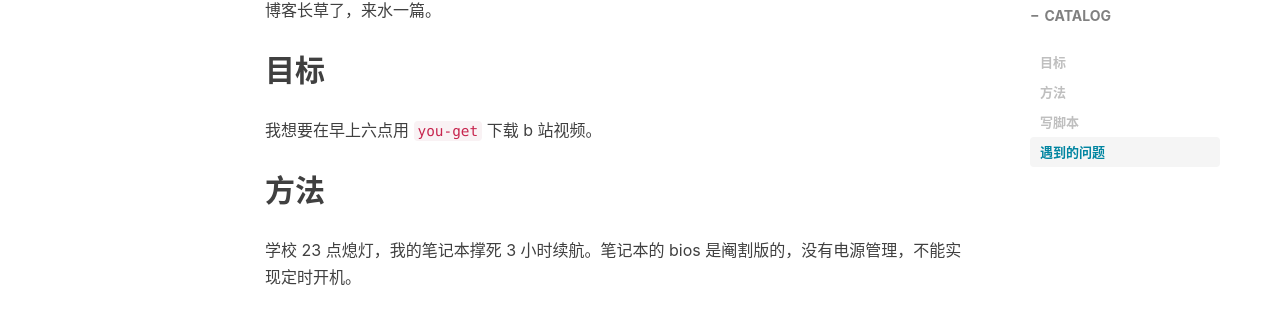
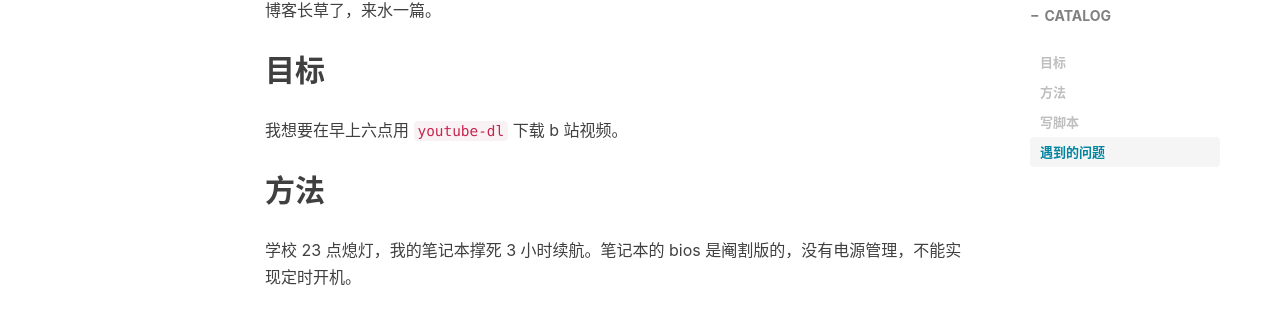
Before and after one commit to junyixu/junyixu.github.io, a Jekyll site: the page built from _posts/2020-04-06-automatically-wake-linux-system-from-sleep.md, in a window 1280 px wide and 900 px high, scrolled down 439 px. Shown: the part 137-448 px from the top of the window. Built offline with Jekyll 4.4.1, drawn with Linux system fonts in a browser that asks for light colours; nearby versions of some CDN libraries; comment, search, counter and statistics services are not loaded.

Commit message:
Update 2020-04-06-automatically-wake-linux-system-from-sleep.md

```diff
--- a/_posts/2020-04-06-automatically-wake-linux-system-from-sleep.md
+++ b/_posts/2020-04-06-automatically-wake-linux-system-from-sleep.md
@@ -15,7 +15,7 @@ tags:
 
 ## 目标
 
-我想要在早上六点用 `you-get` 下载 b 站视频。
+我想要在早上六点用 `youtube-dl` 下载 b 站视频。
 
 ## 方法
 
```
